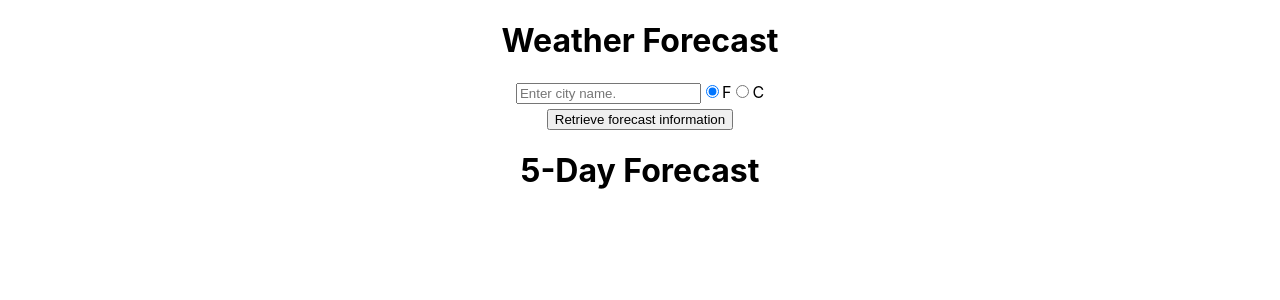
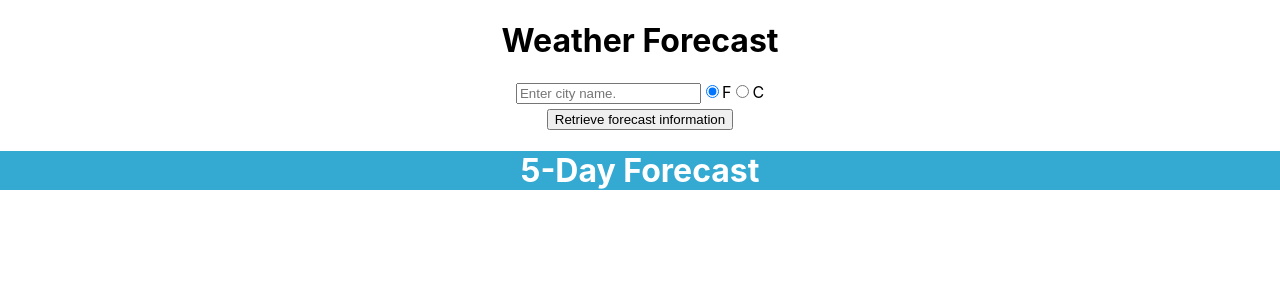
Before and after one commit to SHJoon/Weekly-Forecast, a React (Create React App) app: page / in a window 1280 px wide. Shown: the top 300 px of the page. Built offline with nearby package versions, Linux system fonts and the light colour scheme; the HTML template or start-up script is replaced by a standard one.

Commit message:
Finishing up the project. Removing console logs

```diff
--- a/src/components/Card.js
+++ b/src/components/Card.js
@@ -1,6 +1,4 @@
 import React from "react";
-
-import styles from "../styles/Card.module.css";
 
 var moment = require("moment");
 
@@ -13,20 +11,21 @@ const Card = ({ dailyReading, renderedUnit }) => {
 
   return (
     <div className="col-lg-2 col-md-5 col-sm-12 col-xs-12">
-      <div className={styles.card}>
+      <div>
         <div>
           <h4>{moment(today).format("dddd")}</h4>
           <p>{moment(today).format("MMMM Do, h:mm a")}</p>
         </div>
         <div>
-          <i className={`${imgURL} ${styles.images}`}></i>
+          <i className={imgURL}></i>
           <h2>
             {Math.round(dailyReading.main.temp)} °{renderedUnit}
           </h2>
-          <div className="card-body">
-            <p className="card-text">{dailyReading.weather[0].description}</p>
+          <div>
+            <p>{dailyReading.weather[0].description}</p>
           </div>
         </div>
+        <hr className="mx-6"></hr>
       </div>
     </div>
   );
--- a/src/components/Forecast.js
+++ b/src/components/Forecast.js
@@ -2,10 +2,12 @@ import React from "react";
 
 import Card from "./Card";
 
+import styles from "../styles/Forecast.module.css";
+
 const Forecast = ({ forecast, renderedUnit }) => {
   return (
     <div className="container">
-      <h1 className="display-2 jumbotron">5-Day Forecast</h1>
+      <h1 className={`display-2 jumbotron ${styles.title}`}>5-Day Forecast</h1>
       {forecast?.cod === "200" ? (
         <span>
           <h5 className="display-4 mb-4">
@@ -17,7 +19,6 @@ const Forecast = ({ forecast, renderedUnit }) => {
                 return info.dt_txt.includes("18:00:00");
               })
               .map((dailyReading, idx) => {
-                console.log(dailyReading);
                 return (
                   <Card
                     key={idx}
--- a/src/components/Search.js
+++ b/src/components/Search.js
@@ -25,7 +25,6 @@ const Search = ({
           if (res.status !== 200) {
             throw new Error();
           }
-          console.log(res.data);
           tempUnit === "imperial" ? setRenderedUnit("F") : setRenderedUnit("C");
           setForecast(res.data);
           setIsError(false);
--- a/src/styles/Card.module.css
+++ /dev/null
@@ -1,3 +0,0 @@
-.card {
-
-}
--- /dev/null
+++ b/src/styles/Forecast.module.css
@@ -0,0 +1,4 @@
+.title {
+    background-color: rgb(52,170,210);
+    color:white;
+}
```
